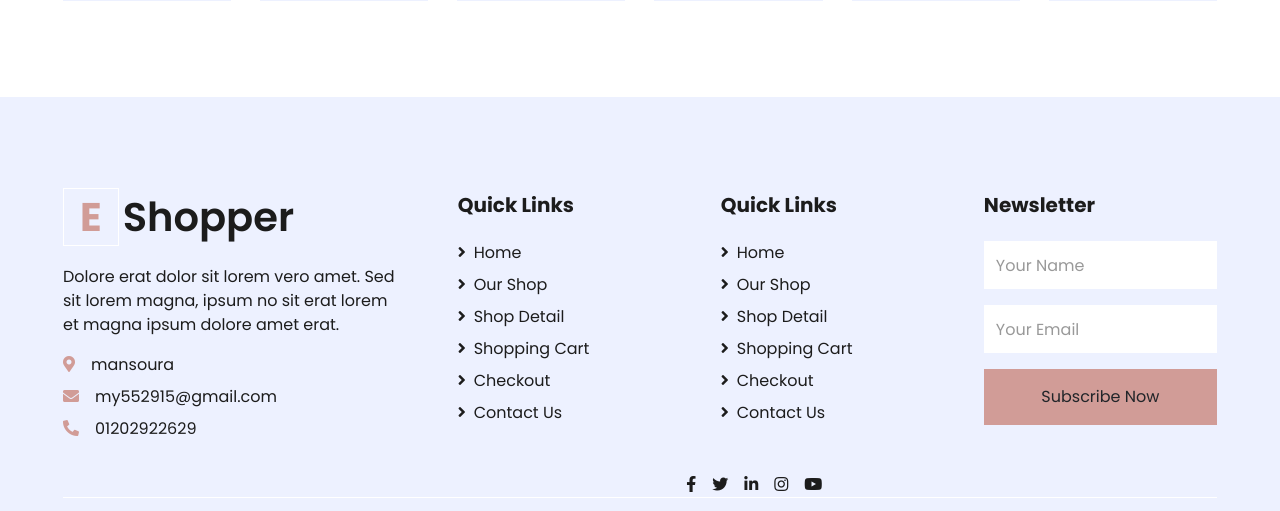
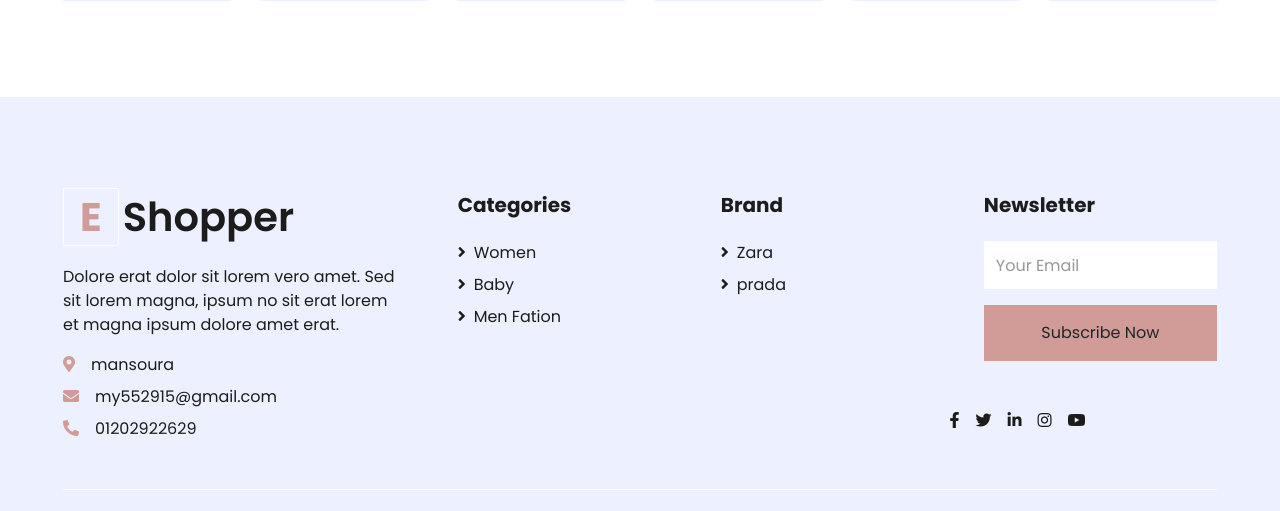
Before and after one commit to Mmy2000/e_commerce, a Django app: page / in a window 1280 px wide. Shown: the part 4477-4988 px from the top of the page. Run offline with Django 4.2, Linux system fonts and the light colour scheme; data comes from the database, SQL or seed files in the repository; both versions use the stored data as it was after the commit; some libraries are stand-ins or nearby versions.

Commit message:
creating our home part four and fixing some issus

```diff
--- a/settings/admin.py
+++ b/settings/admin.py
@@ -1,7 +1,8 @@
 from django.contrib import admin
 
-from . models import Brand , Variant , Info
+from . models import Brand , Variant , Info , NewsLitter
 
 admin.site.register(Brand)
 admin.site.register(Variant)
 admin.site.register(Info)
+admin.site.register(NewsLitter)
--- a/settings/footer.py
+++ b/settings/footer.py
@@ -1,8 +1,7 @@
 from .models import Info , Brand
 from product.models import ProductCategory ,Product
 from django.db.models import Count
-from django.shortcuts import render
-from django.db.models.query_utils import Q
+
 
 
 def myfooter(request):
--- a/settings/templates/settings/home.html
+++ b/settings/templates/settings/home.html
@@ -2,40 +2,7 @@
 {% load static %}
 {% block body %}
 
-<div id="header-carousel" class="carousel slide" data-ride="carousel">
-    <div class="carousel-inner">
-        <div class="carousel-item active" style="height: 410px;">
-            <img class="img-fluid" src="{% static 'img4/carousel-1.jpg'%}" alt="Image">
-            <div class="carousel-caption d-flex flex-column align-items-center justify-content-center">
-                <div class="p-3" style="max-width: 700px;">
-                    <h4 class="text-light text-uppercase font-weight-medium mb-3">10% Off Your First Order</h4>
-                    <h3 class="display-4 text-white font-weight-semi-bold mb-4">Fashionable Dress</h3>
-                    <a href="{%url 'product:product_list'%}" class="btn btn-light py-2 px-3">Shop Now</a>
-                </div>
-            </div>
-        </div>
-        <div class="carousel-item" style="height: 410px;">
-            <img class="img-fluid" src="{% static 'img4/carousel-2.jpg'%}" alt="Image">
-            <div class="carousel-caption d-flex flex-column align-items-center justify-content-center">
-                <div class="p-3" style="max-width: 700px;">
-                    <h4 class="text-light text-uppercase font-weight-medium mb-3">10% Off Your First Order</h4>
-                    <h3 class="display-4 text-white font-weight-semi-bold mb-4">Reasonable Price</h3>
-                    <a href="" class="btn btn-light py-2 px-3">Shop Now</a>
-                </div>
-            </div>
-        </div>
-    </div>
-    <a class="carousel-control-prev" href="#header-carousel" data-slide="prev">
-        <div class="btn btn-dark" style="width: 45px; height: 45px;">
-            <span class="carousel-control-prev-icon mb-n2"></span>
-        </div>
-    </a>
-    <a class="carousel-control-next" href="#header-carousel" data-slide="next">
-        <div class="btn btn-dark" style="width: 45px; height: 45px;">
-            <span class="carousel-control-next-icon mb-n2"></span>
-        </div>
-    </a>
-</div>
+
 
 <!-- Featured Start -->
 <div class="container-fluid pt-5">
--- a/settings/urls.py
+++ b/settings/urls.py
@@ -1,9 +1,10 @@
 from django.urls import path
-from . views import home , CategoryList
+from . views import home , CategoryList ,news_letters_subscribe
 
 app_name = 'settings'
 
 urlpatterns = [
     path('', home ,name = 'home'),
     path('category', CategoryList.as_view() ,name = 'category_list'),
+    path('newsletter/' , news_letters_subscribe , name = 'newsletter'),
 ]
--- a/settings/views.py
+++ b/settings/views.py
@@ -4,6 +4,9 @@ from product.models import ProductCategory , Product
 from django.shortcuts import render
 from django.db.models.query_utils import Q
 from django.db.models import Count
+from .models import  NewsLitter
+from django.http import JsonResponse
+
 
 
 
@@ -22,3 +25,8 @@ def home(request):
 
 class CategoryList(ListView):
     model = ProductCategory
+
+def news_letters_subscribe(request):
+    email = request.POST.get('emailinput')
+    NewsLitter.objects.create(email=email)
+    return JsonResponse({'done':'done'})
--- a/templates/base.html
+++ b/templates/base.html
@@ -126,54 +165,40 @@
             <div class="col-lg-8 col-md-12">
                 <div class="row">
                     <div class="col-md-4 mb-5">
-                        <h5 class="font-weight-bold text-dark mb-4">Quick Links</h5>
+                        <h5 class="font-weight-bold text-dark mb-4">Categories</h5>
                         <div class="d-flex flex-column justify-content-start">
-                            <a class="text-dark mb-2" href="/"><i class="fa fa-angle-right mr-2"></i>Home</a>
-                            <a class="text-dark mb-2" href="{% url 'product:product_list'%}"><i
-                                    class="fa fa-angle-right mr-2"></i>Our
-                                Shop</a>
-                            <a class="text-dark mb-2" href="detail.html"><i class="fa fa-angle-right mr-2"></i>Shop
-                                Detail</a>
-                            <a class="text-dark mb-2" href="cart.html"><i class="fa fa-angle-right mr-2"></i>Shopping
-                                Cart</a>
-                            <a class="text-dark mb-2" href="checkout.html"><i
-                                    class="fa fa-angle-right mr-2"></i>Checkout</a>
-                            <a class="text-dark" href="contact.html"><i class="fa fa-angle-right mr-2"></i>Contact
-                                Us</a>
+                            {% for category in categories_home %}
+                            <a class="text-dark mb-2" href="{% url 'product:product_by_category' category %}"><i
+                                    class="fa fa-angle-right mr-2"></i>{{category}}</a>
+                            {% endfor %}
                         </div>
                     </div>
                     <div class="col-md-4 mb-5">
-                        <h5 class="font-weight-bold text-dark mb-4">Quick Links</h5>
+                        <h5 class="font-weight-bold text-dark mb-4">Brand</h5>
                         <div class="d-flex flex-column justify-content-start">
-                            <a class="text-dark mb-2" href="index.html"><i class="fa fa-angle-right mr-2"></i>Home</a>
-                            <a class="text-dark mb-2" href="shop.html"><i class="fa fa-angle-right mr-2"></i>Our
-                                Shop</a>
-                            <a class="text-dark mb-2" href="detail.html"><i class="fa fa-angle-right mr-2"></i>Shop
-                                Detail</a>
-                            <a class="text-dark mb-2" href="cart.html"><i class="fa fa-angle-right mr-2"></i>Shopping
-                                Cart</a>
-                            <a class="text-dark mb-2" href="checkout.html"><i
-                                    class="fa fa-angle-right mr-2"></i>Checkout</a>
-                            <a class="text-dark" href="contact.html"><i class="fa fa-angle-right mr-2"></i>Contact
-                                Us</a>
+                            {% for brand in brands_footer  %}
+                            <a class="text-dark mb-2" href="{%url 'product:product_by_brand' brand%}"><i
+                                    class="fa fa-angle-right mr-2"></i>{{brand}}</a>
+                            {% endfor %}
                         </div>
                     </div>
-                    <div class="col-md-4 mb-5">
+                    <div id="main_form_div" class="col-md-4 mb-5">
                         <h5 class="font-weight-bold text-dark mb-4">Newsletter</h5>
-                        <form action="">
+                        <form id="newsletters_form" action="{% url 'home:newsletter' %}  method="POST"">
+                                                        {% csrf_token %}
                             <div class="form-group">
-                                <input type="text" class="form-control border-0 py-4" placeholder="Your Name"
-                                    required="required" />
-                            </div>
-                            <div class="form-group">
-                                <input type="email" class="form-control border-0 py-4" placeholder="Your Email"
-                                    required="required" />
+                                <input type="email" name="emailinput" class="form-control border-0 py-4"
+                                    placeholder="Your Email" required="required" />
                             </div>
                             <div>
                                 <button class="btn btn-primary btn-block border-0 py-3" type="submit">Subscribe
                                     Now</button>
                             </div>
                         </form>
+                    </div>
+                    <div id="main_form_div" class="col-md-4 mb-5">
+                        <h5 id="success_div" style="display: none;" class="font-weight-bold text-dark mb-4">Subcribed
+                            Successfuly</h5>
                     </div>
                     <div class="col-lg-6 text-center text-lg-right">
                         <div class="d-inline-flex align-items-center">
@@ -232,6 +258,23 @@
 
     <!-- Template Javascript -->
     <script src="{% static 'js4/main.js'%}"></script>
+    <script>
+        $("#newsletters_form").submit(function (e) {
+            e.preventDefault();
+            var form = $(this);
+            var url = form.attr('action');
+
+            $.ajax({
+                type: "POST",
+                url: url,
+                data: form.serialize(),
+                success: function (data) {
+                    document.getElementById('main_form_div').style.display = "none";
+                    document.getElementById('success_div').style.display = "block";
+                }
+            })
+        })
+    </script>
 </body>
 
 </html>
```
Also changed, not shown: other parts of templates/base.html (+43 -3 lines), settings/models.py (+16 -0 lines), db.sqlite3, settings/migrations/0003_newslitter.py (added), settings/migrations/0004_newslitter_name_alter_newslitter_created_at.py (added).
